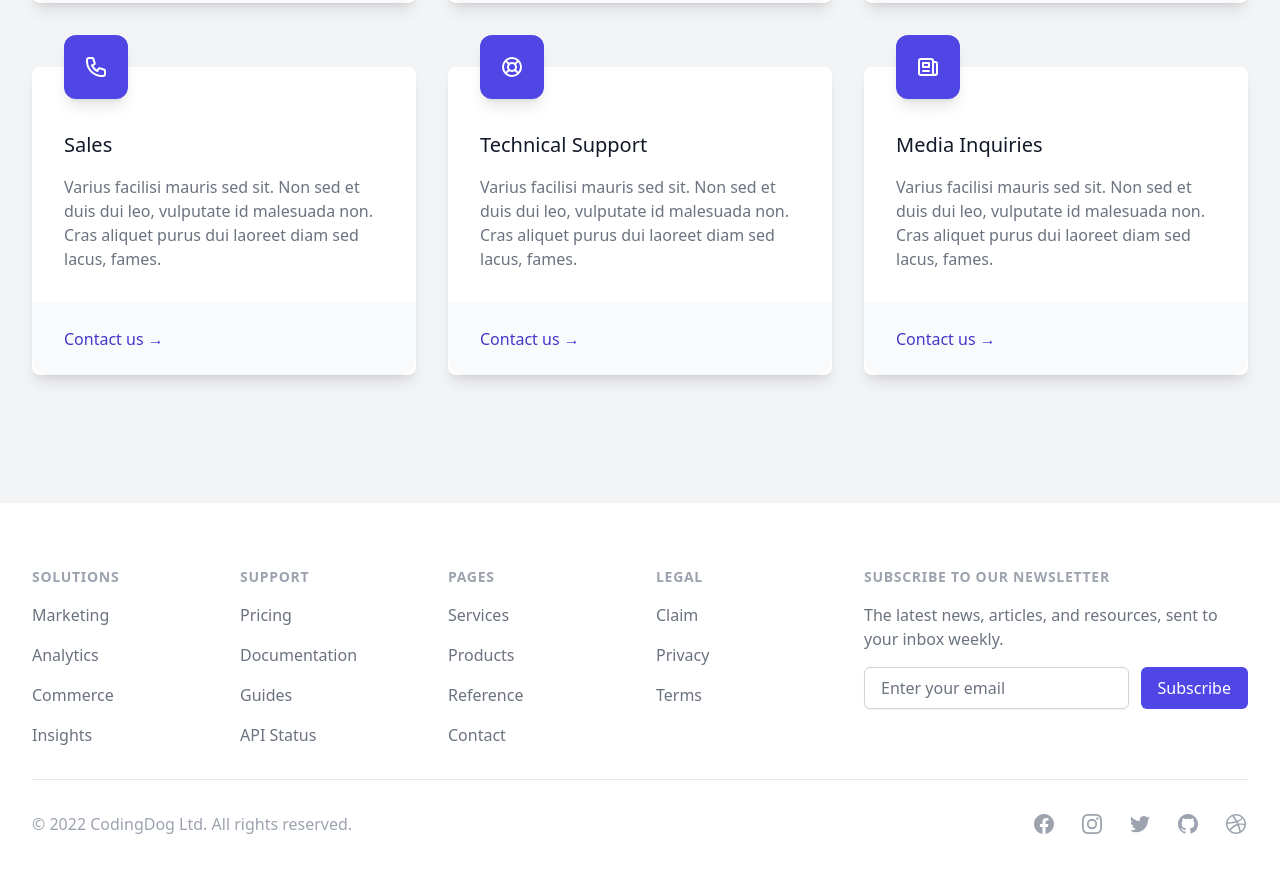
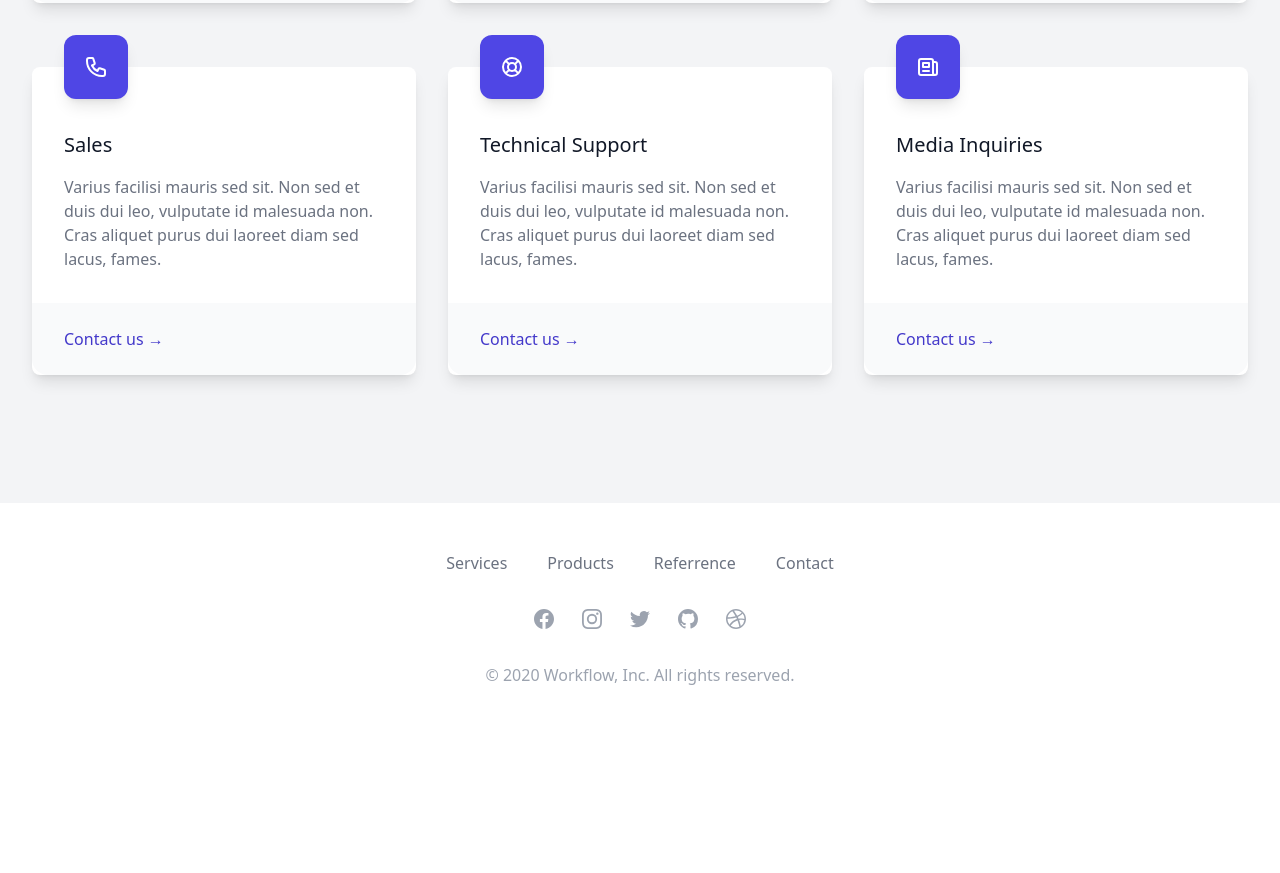
Before and after one commit to thecodingdog/thecodingdog, a Jekyll site: the page built from _pages/services.html, in a window 1280 px wide and 900 px high, scrolled down 727 px. Shown: the top 873 px of the window. Built offline with Jekyll 4.4.1, drawn with Linux system fonts in a browser that asks for light colours; nearby versions of some CDN libraries; after the commit the page ends 1462 px from its top, so only the background shows below that.

Commit message:
updated footer

````diff
--- a/_includes/footer.html
+++ b/_includes/footer.html
@@ -1,164 +1,16 @@
-<!--
-  This example requires Tailwind CSS v2.0+
-
-  This example requires some changes to your config:
-
-  ```
-  // tailwind.config.js
-  module.exports = {
-    // ...
-    plugins: [
-      // ...
-      require('@tailwindcss/forms'),
-    ],
-  }
-  ```
--->
-<footer class="bg-white" aria-labelledby="footer-heading">
-  <h2 id="footer-heading" class="sr-only">Footer</h2>
-  <div class="max-w-7xl mx-auto py-12 px-4 sm:px-6 lg:py-16 lg:px-8">
-    <div class="xl:grid xl:grid-cols-3 xl:gap-8">
-      <div class="grid grid-cols-2 gap-8 xl:col-span-2">
-        <div class="md:grid md:grid-cols-2 md:gap-8">
-          <div>
-            <h3 class="text-sm font-semibold text-gray-400 tracking-wider uppercase">
-              Solutions
-            </h3>
-            <ul role="list" class="mt-4 space-y-4">
-              <li>
-                <a href="#" class="text-base text-gray-500 hover:text-gray-900">
-                  Marketing
+<!-- This example requires Tailwind CSS v2.0+ -->
+<footer class="bg-white">
+  <div class="max-w-7xl mx-auto py-12 px-4 overflow-hidden sm:px-6 lg:px-8">
+    <nav class="-mx-5 -my-2 flex flex-wrap justify-center" aria-label="Footer">
+      {% for item in site.data.navigation %}
+      <div class="px-5 py-2">
+        <a href="{{item.url}}" class="text-base text-gray-500 hover:text-gray-900">
+          {{item.title}}
         </a>
-              </li>
-
-              <li>
-                <a href="#" class="text-base text-gray-500 hover:text-gray-900">
-                  Analytics
-                </a>
-              </li>
-
-              <li>
-                <a href="#" class="text-base text-gray-500 hover:text-gray-900">
-                  Commerce
-                </a>
-              </li>
-
-              <li>
-                <a href="#" class="text-base text-gray-500 hover:text-gray-900">
-                  Insights
-                </a>
-              </li>
-            </ul>
       </div>
-          <div class="mt-12 md:mt-0">
-            <h3 class="text-sm font-semibold text-gray-400 tracking-wider uppercase">
-              Support
-            </h3>
-            <ul role="list" class="mt-4 space-y-4">
-              <li>
-                <a href="#" class="text-base text-gray-500 hover:text-gray-900">
-                  Pricing
-                </a>
-              </li>
-
-              <li>
-                <a href="#" class="text-base text-gray-500 hover:text-gray-900">
-                  Documentation
-                </a>
-              </li>
-
-              <li>
-                <a href="#" class="text-base text-gray-500 hover:text-gray-900">
-                  Guides
-                </a>
-              </li>
-
-              <li>
-                <a href="#" class="text-base text-gray-500 hover:text-gray-900">
-                  API Status
-                </a>
-              </li>
-            </ul>
-          </div>
-        </div>
-        <div class="md:grid md:grid-cols-2 md:gap-8">
-          <div>
-            <h3 class="text-sm font-semibold text-gray-400 tracking-wider uppercase">
-              Pages
-            </h3>
-            <ul role="list" class="mt-4 space-y-4">
-
-              <li>
-                <a href="/services" class="text-base text-gray-500 hover:text-gray-900">
-                  Services
-                </a>
-              </li>
-
-              <li>
-                <a href="/products" class="text-base text-gray-500 hover:text-gray-900">
-                  Products
-                </a>
-              </li>
-
-              <li>
-                <a href="/reference" class="text-base text-gray-500 hover:text-gray-900">
-                  Reference
-                </a>
-              </li>
-
-              <li>
-                <a href="/contact" class="text-base text-gray-500 hover:text-gray-900">
-                  Contact
-                </a>
-              </li>
-            </ul>
-          </div>
-          <div class="mt-12 md:mt-0">
-            <h3 class="text-sm font-semibold text-gray-400 tracking-wider uppercase">
-              Legal
-            </h3>
-            <ul role="list" class="mt-4 space-y-4">
-              <li>
-                <a href="#" class="text-base text-gray-500 hover:text-gray-900">
-                  Claim
-                </a>
-              </li>
-
-              <li>
-                <a href="#" class="text-base text-gray-500 hover:text-gray-900">
-                  Privacy
-                </a>
-              </li>
-
-              <li>
-                <a href="#" class="text-base text-gray-500 hover:text-gray-900">
-                  Terms
-                </a>
-              </li>
-            </ul>
-          </div>
-        </div>
-      </div>
-      <div class="mt-8 xl:mt-0">
-        <h3 class="text-sm font-semibold text-gray-400 tracking-wider uppercase">
-          Subscribe to our newsletter
-        </h3>
-        <p class="mt-4 text-base text-gray-500">
-          The latest news, articles, and resources, sent to your inbox weekly.
-        </p>
-        <form class="mt-4 sm:flex sm:max-w-md">
-          <label for="email-address" class="sr-only">Email address</label>
-          <input type="email" name="email-address" id="email-address" autocomplete="email" required class="appearance-none min-w-0 w-full bg-white border border-gray-300 rounded-md shadow-sm py-2 px-4 text-base text-gray-900 placeholder-gray-500 focus:outline-none focus:ring-indigo-500 focus:border-indigo-500 focus:placeholder-gray-400" placeholder="Enter your email">
-          <div class="mt-3 rounded-md sm:mt-0 sm:ml-3 sm:flex-shrink-0">
-            <button type="submit" class="w-full bg-indigo-600 flex items-center justify-center border border-transparent rounded-md py-2 px-4 text-base font-medium text-white hover:bg-indigo-700 focus:ring-2 focus:ring-offset-2 focus:ring-indigo-500">
-              Subscribe
-            </button>
-          </div>
-        </form>
-      </div>
-    </div>
-    <div class="mt-8 border-t border-gray-200 pt-8 md:flex md:items-center md:justify-between">
-      <div class="flex space-x-6 md:order-2">
+      {% endfor %}
+    </nav>
+    <div class="mt-8 flex justify-center space-x-6">
       <a href="#" class="text-gray-400 hover:text-gray-500">
         <span class="sr-only">Facebook</span>
         <svg class="h-6 w-6" fill="currentColor" viewBox="0 0 24 24" aria-hidden="true">
@@ -194,9 +46,8 @@
         </svg>
       </a>
     </div>
-      <p class="mt-8 text-base text-gray-400 md:mt-0 md:order-1">
-        &copy; 2022 CodingDog Ltd. All rights reserved.
+    <p class="mt-8 text-center text-base text-gray-400">
+      &copy; 2020 Workflow, Inc. All rights reserved.
     </p>
   </div>
-  </div>
 </footer>
````
Lines whose indentation alone changed are shown as unchanged.
